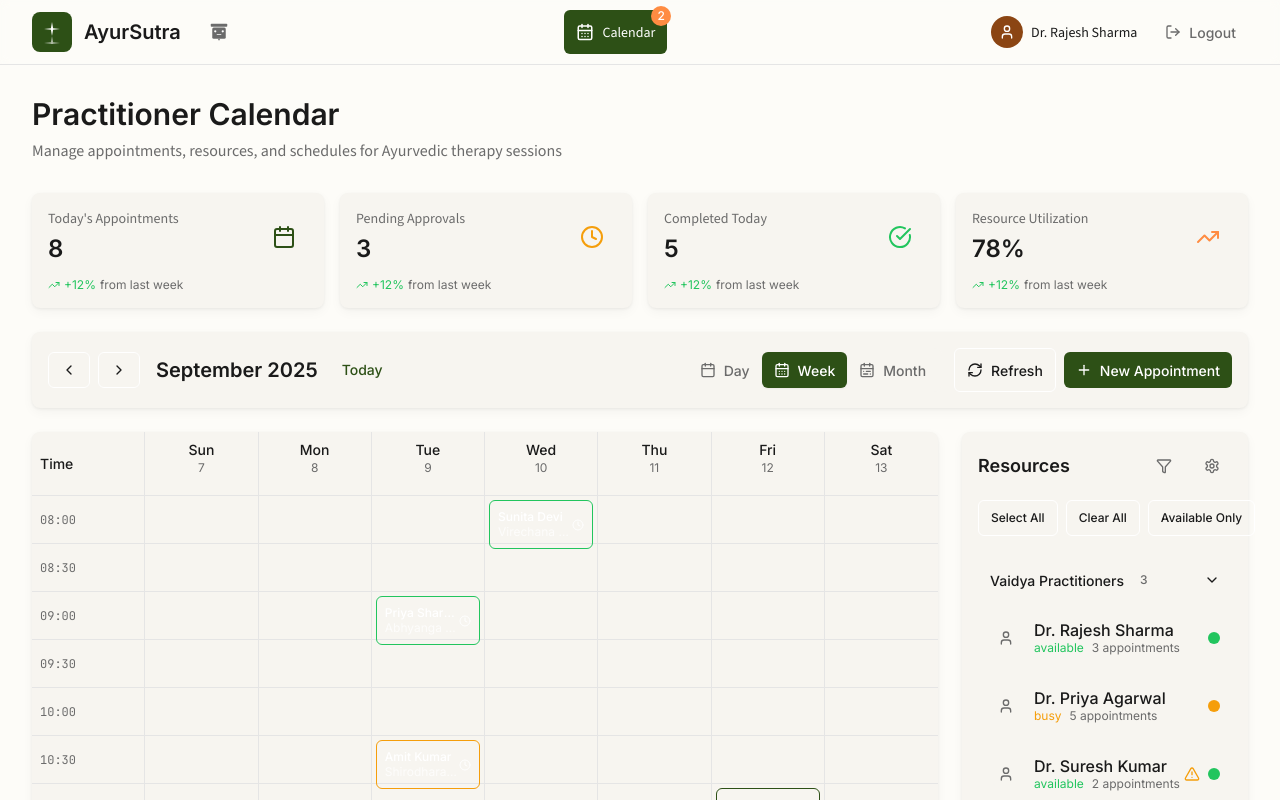
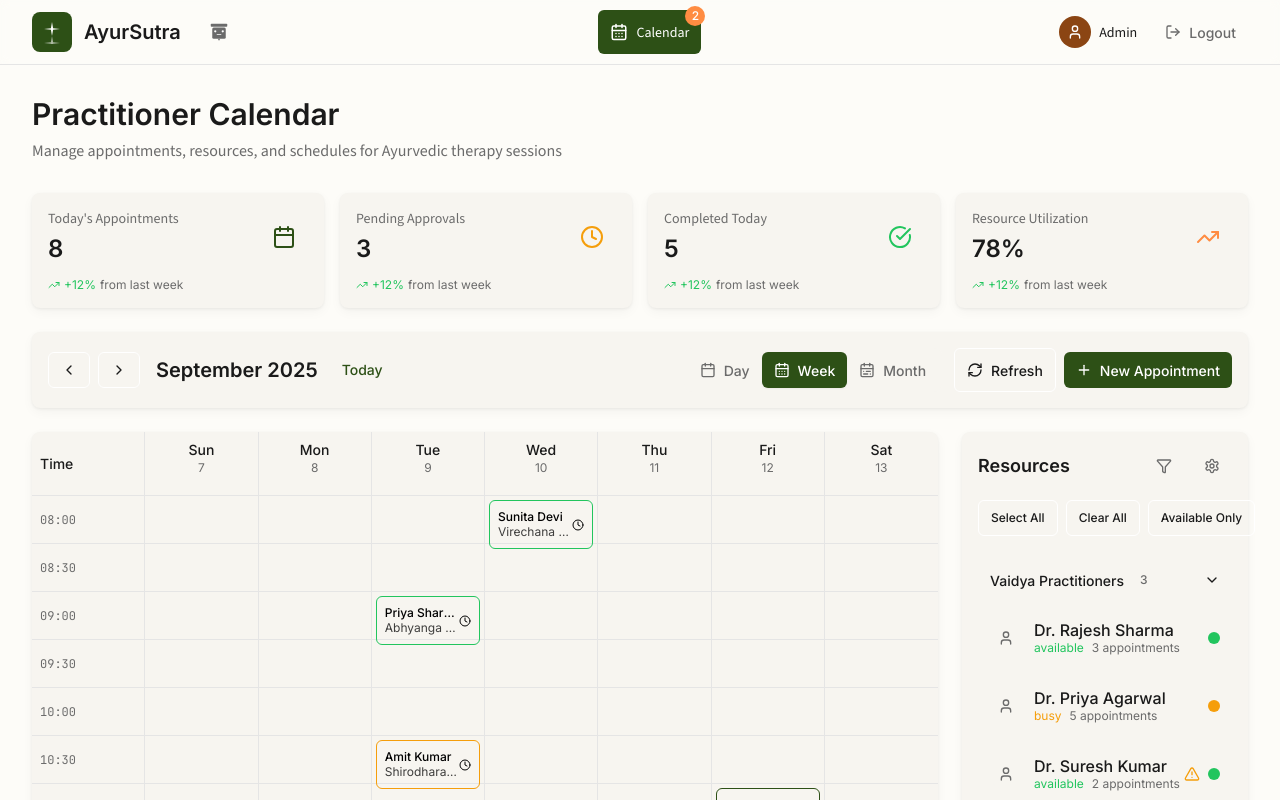
Before and after one commit to AmateurMind/ayursutra-main, a React (Vite) app: page /practitioner-calendar in a window 1280 px wide. Shown: the top 800 px of the page. Built offline with nearby package versions, Linux system fonts and the light colour scheme.

Commit message:
practitioner calendar black color

```diff
--- a/src/pages/practitioner-calendar/components/CalendarGrid.jsx
+++ b/src/pages/practitioner-calendar/components/CalendarGrid.jsx
@@ -75,11 +75,11 @@ const CalendarGrid = ({
 
   const getAppointmentColor = (status) => {
     switch (status) {
-      case 'confirmed': return 'bg-success/10 border-success text-success-foreground';
-      case 'pending': return 'bg-warning/10 border-warning text-warning-foreground';
-      case 'cancelled': return 'bg-error/10 border-error text-error-foreground';
-      case 'completed': return 'bg-primary/10 border-primary text-primary-foreground';
-      default: return 'bg-muted border-border text-foreground';
+      case 'confirmed': return 'bg-success/10 border-success text-black';
+      case 'pending': return 'bg-warning/10 border-warning text-black';
+      case 'cancelled': return 'bg-error/10 border-error text-black';
+      case 'completed': return 'bg-primary/10 border-primary text-black';
+      default: return 'bg-muted border-border text-black';
     }
   };
 
--- a/src/pages/practitioner-calendar/index.jsx
+++ b/src/pages/practitioner-calendar/index.jsx
@@ -14,7 +14,7 @@ const PractitionerCalendar = () => {
   const [selectedAppointment, setSelectedAppointment] = useState(null);
   const [isModalOpen, setIsModalOpen] = useState(false);
   const [isAuthenticated] = useState(true);
-  const [userName] = useState('Dr. Rajesh Sharma');
+  const [userName] = useState('Admin');
 
   // Mock data for appointments
   const [appointments] = useState([
```
